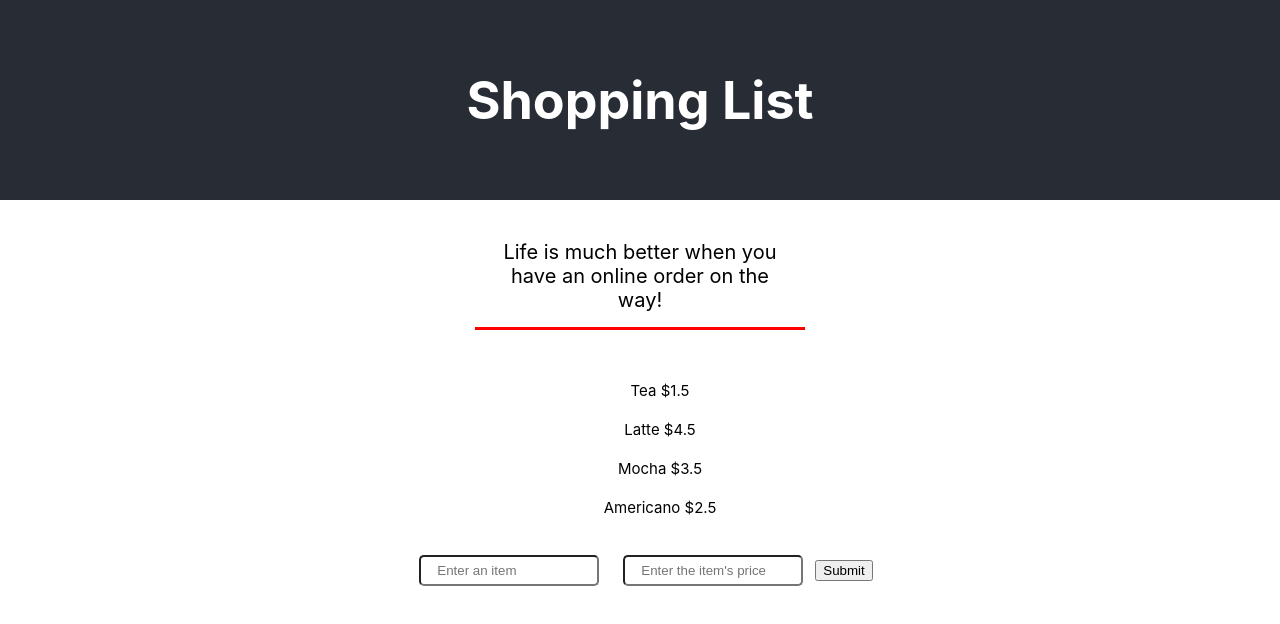
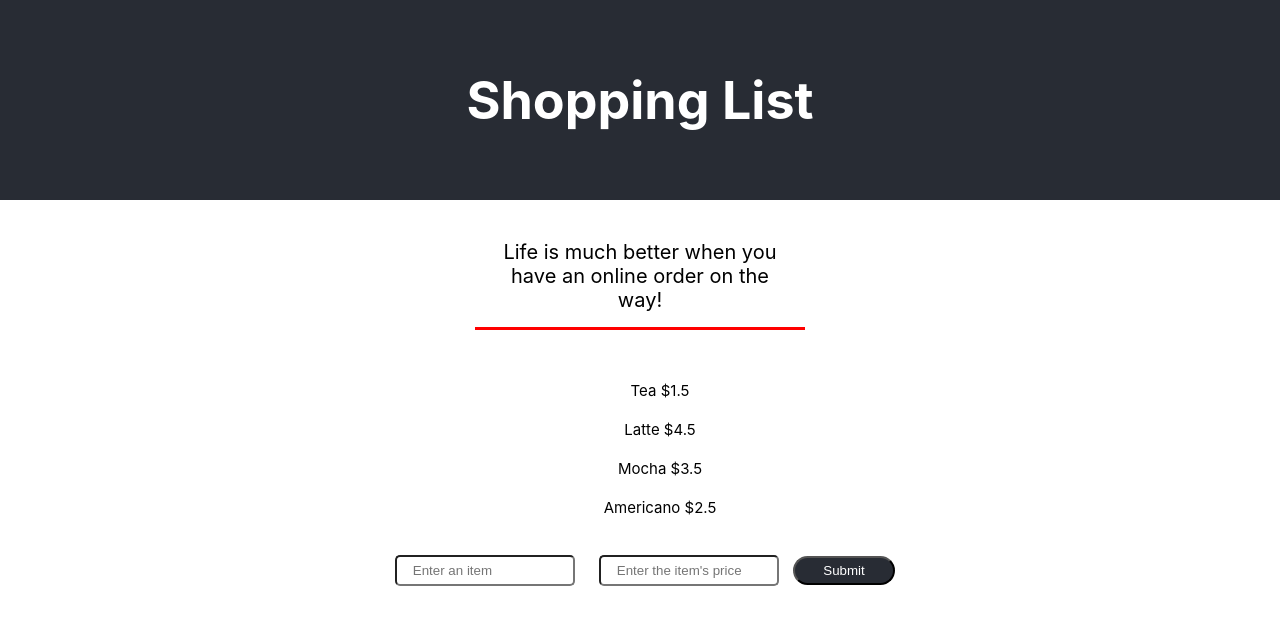
Before and after one commit to C-Christensen/Cart, a React (Create React App) app: page / in a window 1280 px wide. Shown: the top 624 px of the page. Built offline with nearby package versions, Linux system fonts and the light colour scheme.

Commit message:
Added style for input submit

```diff
--- a/src/App.css
+++ b/src/App.css
@@ -53,3 +53,13 @@ input[type=text]{
     border-radius: 5px;
     box-sizing: border-box;
 }
+
+input[type=submit]{
+  width: 8%;
+  background-color: #282c34;
+  color: white;
+  padding: 5px 12px;
+  margin: 2px;
+  border-radius: 20px;
+  cursor: pointer;
+}
```
